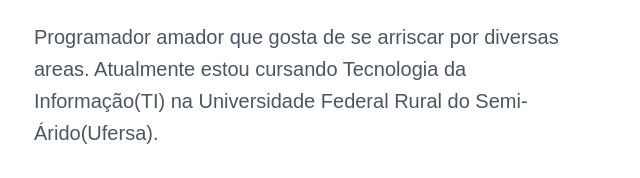
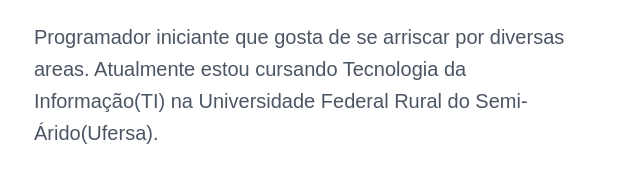
Before and after one commit to MagnoQueiroz/Portifolio, a plain HTML site: page index.html in a window 1280 px wide. Shown: the part 369-547 px from the top of the page, 0-640 px from the left. Drawn offline with Linux system fonts and the light colour scheme.

```diff
--- a/index.html
+++ b/index.html
@@ -83,7 +83,7 @@
                     <h1>Felipe Magno</h1>
 
                     <p>
-                        Programador amador que gosta de se arriscar por diversas
+                        Programador iniciante que gosta de se arriscar por diversas
                         areas. Atualmente estou cursando Tecnologia da
                         Informação(TI) na Universidade Federal Rural do
                         Semi-Árido(Ufersa).
```
